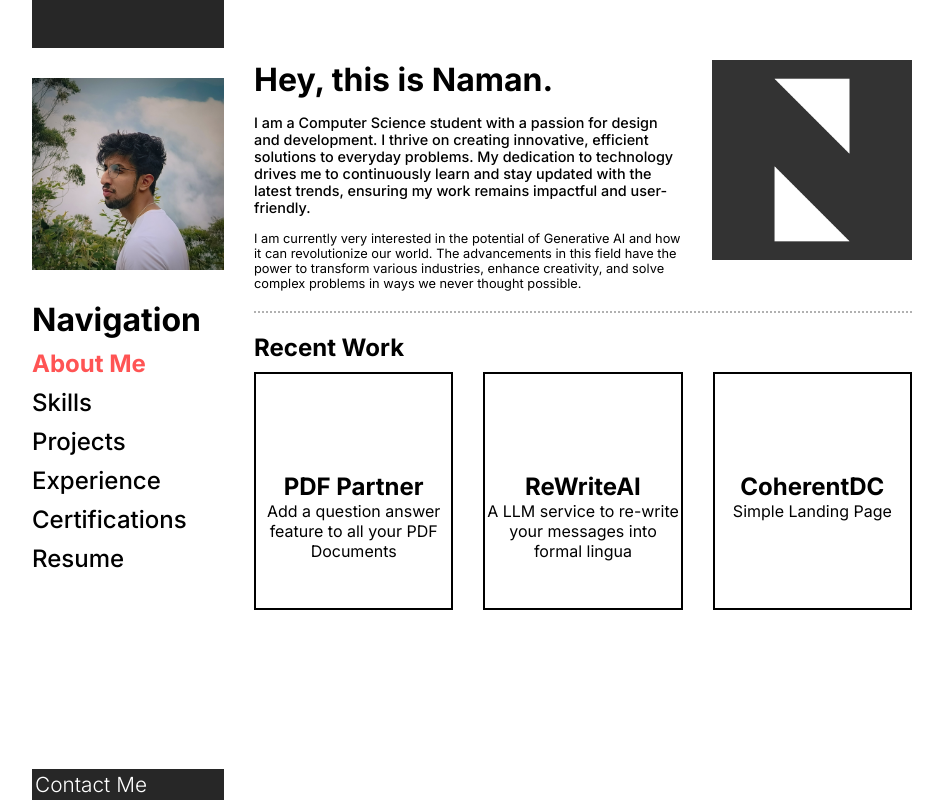
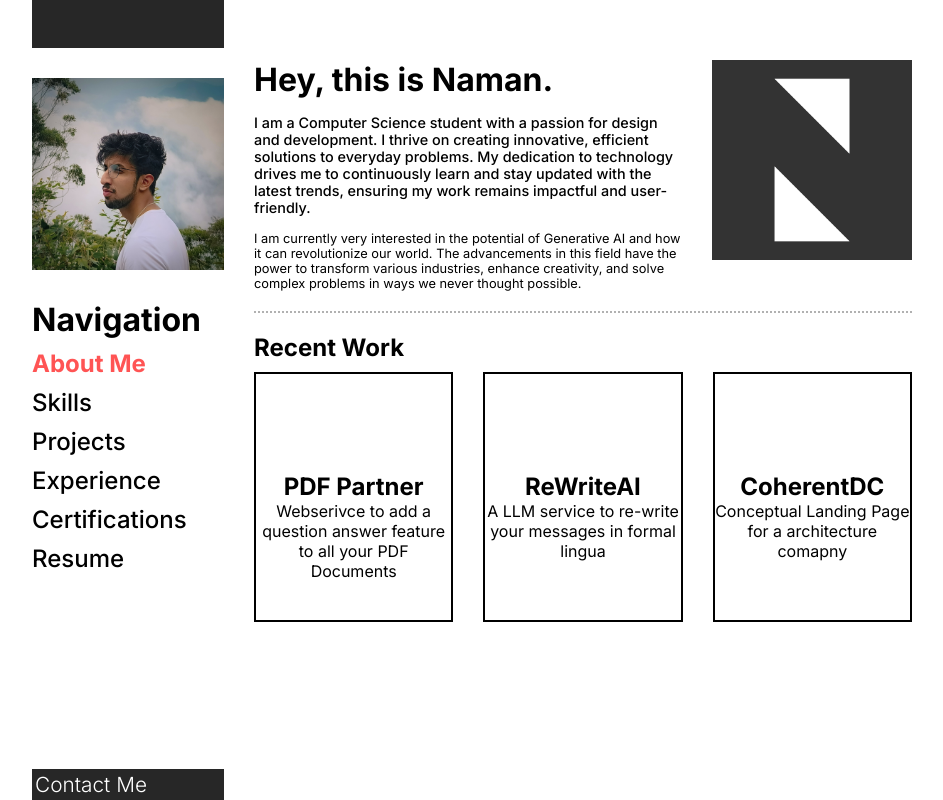
Before and after one commit to NamanVer02/Portfolio, a React (Create React App) app: page / in a window 1280 px wide. Shown: the whole page, without its empty margins (168-1111 px from the left). Built offline with nearby package versions, Linux system fonts and the light colour scheme.

Commit message:
Update Landing.jsx

```diff
--- a/src/Pages/Landing.jsx
+++ b/src/Pages/Landing.jsx
@@ -8,19 +8,19 @@ function Landing() {
   const recentList = [
     {
       title: 'PDF Partner',
-      content: 'Add a question answer feature to all your PDF Documents',
+      content: 'Webserivce to add a question answer feature to all your PDF Documents',
       link: 'https://pdf-partner.streamlit.app/',
       background: 'https://st5.depositphotos.com/73964430/64907/i/450/depositphotos_649078456-stock-illustration-water-color-oil-painting-fine.jpg'
     },
     {
       title: 'ReWriteAI',
-      content: 'A LLM service to re-write your messages into formal lingua',
+      content: 'A LLM service to re-write your messages in formal lingua',
       link: 'https://rewriteai.streamlit.app/',
       background: 'https://st5.depositphotos.com/73964430/64907/i/450/depositphotos_649078456-stock-illustration-water-color-oil-painting-fine.jpg'
     },
     {
       title: 'CoherentDC',
-      content: 'Simple Landing Page',
+      content: 'Conceptual Landing Page for a architecture comapny',
       link: 'https://namanver02.github.io/CoherentDC/',
       background: 'https://st5.depositphotos.com/73964430/64907/i/450/depositphotos_649078456-stock-illustration-water-color-oil-painting-fine.jpg'
     },
```
